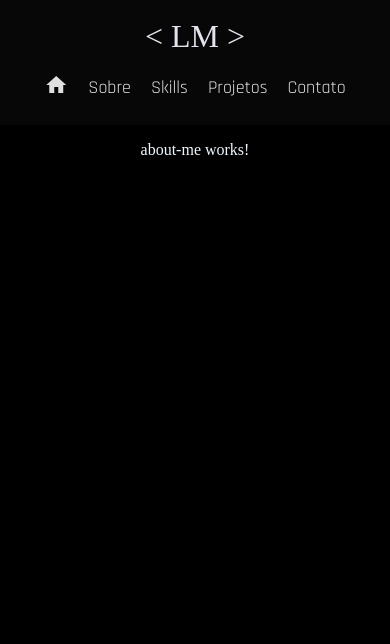
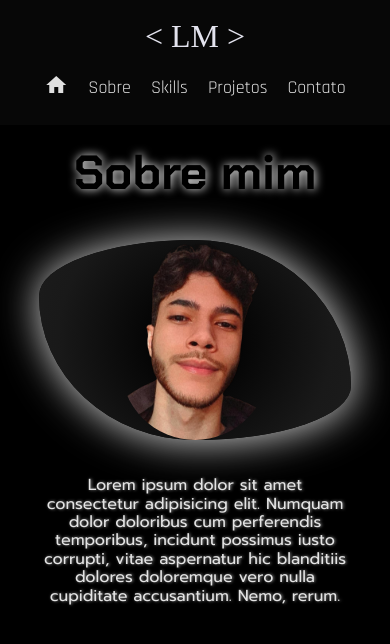
Before and after one commit to lmartins12/portfolio, an Angular app: page /about-me in a window 390 px wide. Shown: the top 644 px of the page. Built offline with nearby package versions, Linux system fonts and the light colour scheme; a web font is replaced by a local one.

Commit message:
Construção do componente about-me

```diff
--- a/src/app/components/about-me/about-me.component.css
+++ b/src/app/components/about-me/about-me.component.css
@@ -0,0 +1,102 @@
+.container {
+    display: flex;
+    flex-direction: column;
+    justify-content: center;
+    align-items: center;
+    height: 100%;
+  }
+
+  .title {
+    font-family: 'Chakra Petch', sans-serif;
+    text-shadow: #ffffff 1px 0 10px;
+    color: rgb(0, 0, 0);
+    font-size: 4rem;
+    margin-top: 32px;
+    filter: blur(10px);
+    animation: blur-out 1s forwards;
+  }
+
+  .content {
+    display: flex;
+    justify-content: center;
+    align-items: center;
+    gap: 200px;
+    width: 80%;
+    margin-top: 0;
+  }
+
+  .text {
+    font-family:'Prompt', sans-serif;
+    font-size: 22px;
+    text-shadow: #8f8f8f 1px 0 3px;
+    color: rgb(228, 228, 228);
+    display: flex;
+    justify-content: center;
+    align-items: center;
+    width: 50%;
+    filter: blur(10px);
+    animation: blur-out 3s forwards;
+    max-width: 400px;
+  }
+
+  .photo {
+    display: flex;
+    justify-content: center;
+    align-items: center;
+    width: 400px;
+    max-width: 400px;
+    filter: blur(10px);
+    animation: blur-out 2s forwards;
+    background-color: #050505;
+    background: radial-gradient(circle, rgba(0,0,0,1) 13%, rgba(25,25,25,1) 74%, rgba(27,27,27,1) 92%, rgba(34,34,34,1) 100%);
+    box-shadow: 1px 1px 50px rgb(255, 255, 255);
+    border-radius: 50% 50% 50% 50% / 28% 73% 27% 72%;
+    transition: transform 0.5s ease;
+  }
+
+  .photo:hover {
+    transform: scale(1.1);
+  }
+
+  img {
+    width: auto;
+    height: 350px;
+    border-radius: 150px;
+  }
+
+  @media screen and (max-width: 1000px) {
+    .content {
+      flex-direction: column;
+      gap: 0px;
+    }
+
+    .title{
+        font-size: 48px;
+        margin-top: 20px; margin-bottom: 0px;
+    }
+
+    .text {
+        font-size: 16px;
+      margin-top: 0px;
+      width: 100%;
+      order: 2;
+      text-align: center;
+    }
+
+    .photo {
+      margin-top: 40px; margin-bottom: 20px;
+      box-shadow: 1px 1px 40px rgb(219, 219, 219);
+      width: 100%;
+      order: 1;
+    }
+
+    img {
+        width: auto;
+        height: 200px;
+    }
+  }
+
+  @keyframes blur-out {
+    0% { filter: blur(10px); opacity: 0; }
+    100% { filter: none; opacity: 1; }
+  }
--- a/src/app/components/about-me/about-me.component.html
+++ b/src/app/components/about-me/about-me.component.html
@@ -1 +1,16 @@
-<p style="color: aliceblue; text-align: center;">about-me works!</p>
+<div class="container">
+    <h1 class="title"> {{ titleComplete }} </h1>
+    <div class="content">
+      <div class="text">
+        <p>
+            Lorem ipsum dolor sit amet consectetur adipisicing elit.
+            Numquam dolor doloribus cum perferendis temporibus,
+            incidunt possimus iusto corrupti, vitae aspernatur hic
+            blanditiis dolores doloremque vero nulla cupiditate accusantium. Nemo, rerum.
+        </p>
+      </div>
+      <div class="photo">
+        <img src="assets/profilePic.png" alt="Foto de perfil">
+      </div>
+    </div>
+  </div>
--- a/src/app/components/about-me/about-me.component.ts
+++ b/src/app/components/about-me/about-me.component.ts
@@ -7,4 +7,22 @@ import { Component } from '@angular/core';
 })
 export class AboutMeComponent {
 
+  title = "Sobre mim";
+  titleComplete = "";
+  delay = 100;
+  i = 0;
+
+  ngOnInit(): void {
+    this.digitar();
+  }
+
+  digitar() {
+    if (this.i < this.title.length) {
+      this.titleComplete += this.title.charAt(this.i);
+      this.i++;
+      setTimeout(() => this.digitar(), this.delay);
+    } else {
+    }
+  }
+
 }
--- a/src/app/components/home/home.component.html
+++ b/src/app/components/home/home.component.html
@@ -2,5 +2,4 @@
 
 <div class="container">
     <img src="./assets/blackHoleGif.gif" alt="Black Hole" />
-    <audio src="" autoplay loop></audio>
 </div>
```
Also changed, not shown: src/assets/profilePic.png (added), 1 other file (tests, documents, lock files or other folders).
